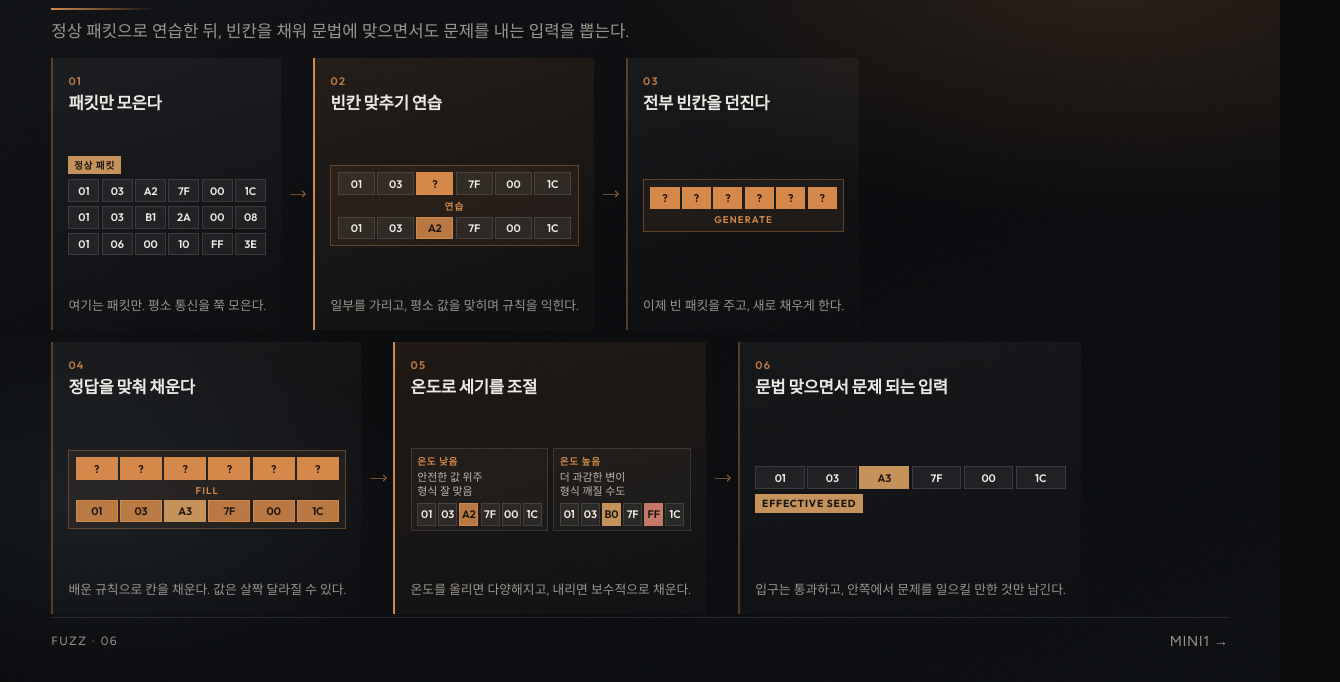
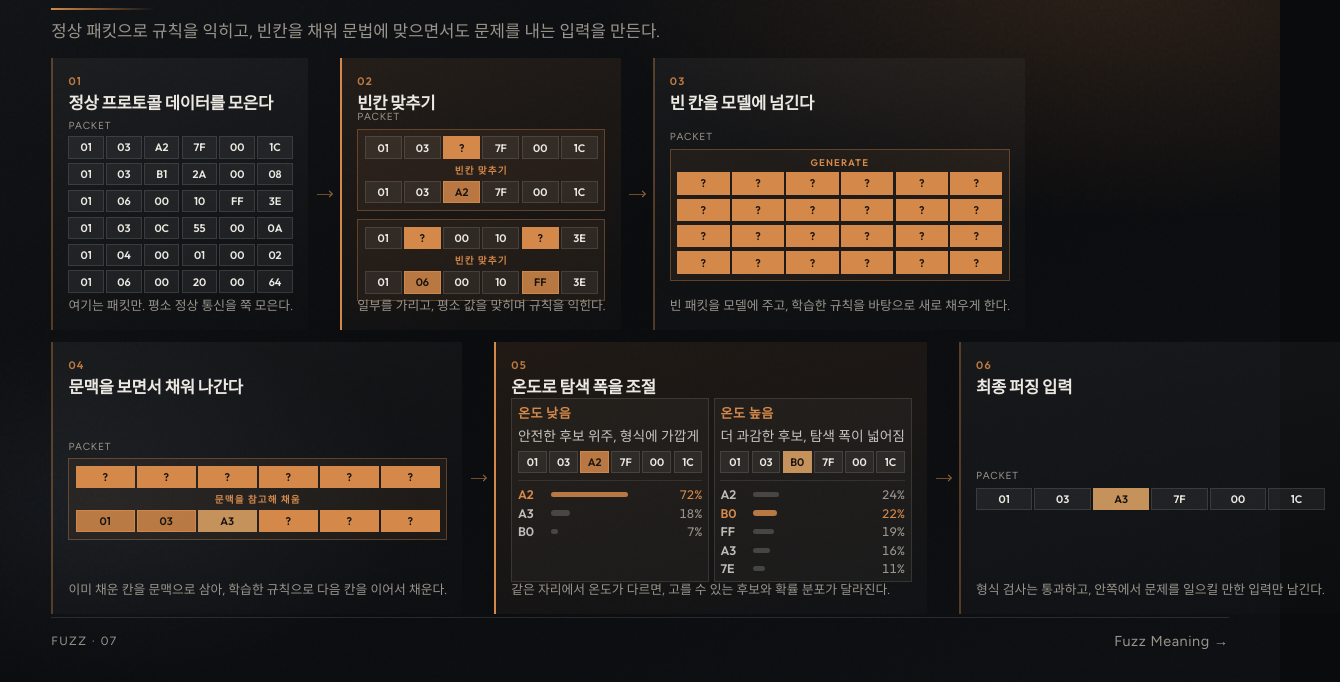
Before and after one commit to Hyeonseok93/Hyeonseok93.portfolio, a plain HTML site: page fuzz.html in a window 1280 px wide. Shown: the part 118-800 px from the top of the page, 1340 px wide, since content can reach past the window. Drawn offline with Linux system fonts and the light colour scheme.

Commit message:
Add Detect/Fuzz meaning pages and refine paper flow visuals.
Co-authored-by: Cursor <cursoragent@cursor.com>

```diff
--- a/css/detail.css
+++ b/css/detail.css
@@ -228,6 +228,10 @@ body { overflow: hidden; }
   padding: 0.4rem;
   border: 1px solid rgba(212, 137, 74, 0.35);
   background: rgba(212, 137, 74, 0.07);
+}
+
+.cell__viz > .mlm-mini + .mlm-mini {
+  margin-top: 0.2rem;
 }
 
 .mlm-mini__mid {
@@ -471,17 +475,65 @@ body { overflow: hidden; }
 .temp__box strong {
   display: block;
   font-family: "Outfit", sans-serif;
-  font-size: 0.6rem;
-  letter-spacing: 0.08em;
-  text-transform: uppercase;
+  font-size: 0.82rem;
+  letter-spacing: 0.04em;
   color: var(--copper);
-  margin-bottom: 0.2rem;
+  margin-bottom: 0.28rem;
 }
 
 .temp__box p {
-  font-size: 0.68rem;
-  line-height: 1.3;
-  color: rgba(236, 233, 227, 0.75);
+  font-size: 0.86rem;
+  line-height: 1.4;
+  color: rgba(236, 233, 227, 0.82);
+  white-space: nowrap;
+}
+
+.temp__cands {
+  list-style: none;
+  display: flex;
+  flex-direction: column;
+  gap: 0.22rem;
+  margin: 0.4rem 0 0;
+  padding: 0.4rem 0 0;
+  border-top: 1px solid rgba(236, 233, 227, 0.1);
+}
+
+.temp__cand {
+  display: grid;
+  grid-template-columns: 1.7rem 1fr 2.4rem;
+  align-items: center;
+  gap: 0.35rem;
+  font-family: "Outfit", sans-serif;
+  font-size: 0.78rem;
+}
+
+.temp__cand span {
+  font-weight: 600;
+  color: rgba(236, 233, 227, 0.78);
+}
+
+.temp__cand i {
+  display: block;
+  height: 0.32rem;
+  width: var(--w, 40%);
+  border-radius: 999px;
+  background: rgba(236, 233, 227, 0.2);
+}
+
+.temp__cand em {
+  font-style: normal;
+  font-variant-numeric: tabular-nums;
+  text-align: right;
+  color: var(--muted);
+}
+
+.temp__cand--pick span,
+.temp__cand--pick em {
+  color: var(--copper);
+}
+
+.temp__cand--pick i {
+  background: rgba(212, 137, 74, 0.85);
 }
 
 .pill {
@@ -713,6 +765,10 @@ body { overflow: hidden; }
     grid-template-columns: 1fr;
   }
 
+  .temp__box p {
+    white-space: normal;
+  }
+
   .footer {
     flex-wrap: wrap;
     gap: 0.65rem;
@@ -727,3 +783,21 @@ body { overflow: hidden; }
   }
   .accent { width: 6.5rem; }
 }
+
+.fill-steps {
+  display: flex;
+  flex-direction: column;
+  gap: 0.25rem;
+  padding: 0.4rem;
+  border: 1px solid rgba(212, 137, 74, 0.35);
+  background: rgba(212, 137, 74, 0.07);
+}
+.fill-steps__mid {
+  text-align: center;
+  font-family: Outfit, sans-serif;
+  font-size: 0.6rem;
+  font-weight: 600;
+  letter-spacing: 0.12em;
+  text-transform: uppercase;
+  color: var(--copper);
+}
--- a/fuzz.html
+++ b/fuzz.html
@@ -14,43 +14,56 @@
     <div class="stage__bg" aria-hidden="true"></div>
     <div class="stage__grain" aria-hidden="true"></div>
     <div class="frame">
-      <site-nav back-href="detect.html" back-label="← Detect"></site-nav>
+      <site-nav back-href="detect-why.html" back-label="← Detect"></site-nav>
       <main class="board">
         <header class="identity">
           <h1 class="name">RoBERTa 기반 ICS 프로토콜 퍼징 입력 생성 및 제어</h1>
           <div class="accent" aria-hidden="true"></div>
-          <p class="lede">정상 패킷으로 연습한 뒤, 빈칸을 채워 문법에 맞으면서도 문제를 내는 입력을 뽑는다.</p>
+          <p class="lede">정상 패킷으로 규칙을 익히고, 빈칸을 채워 문법에 맞으면서도 문제를 내는 입력을 만든다.</p>
         </header>
 
         <section class="flow flow--6" aria-label="Fuzz 6단계">
           <div class="flow__row">
             <article class="cell">
               <p class="cell__n">01</p>
-              <h2 class="cell__t">패킷만 모은다</h2>
+              <h2 class="cell__t">정상 프로토콜 데이터를 모은다</h2>
               <div class="cell__viz" aria-hidden="true">
-                <span class="tag">정상 패킷</span>
                 <div class="stack">
+                  <p class="stack__label">Packet</p>
                   <div class="byte-row"><span>01</span><span>03</span><span>A2</span><span>7F</span><span>00</span><span>1C</span></div>
                   <div class="byte-row"><span>01</span><span>03</span><span>B1</span><span>2A</span><span>00</span><span>08</span></div>
                   <div class="byte-row"><span>01</span><span>06</span><span>00</span><span>10</span><span>FF</span><span>3E</span></div>
+                  <div class="byte-row"><span>01</span><span>03</span><span>0C</span><span>55</span><span>00</span><span>0A</span></div>
+                  <div class="byte-row"><span>01</span><span>04</span><span>00</span><span>01</span><span>00</span><span>02</span></div>
+                  <div class="byte-row"><span>01</span><span>06</span><span>00</span><span>20</span><span>00</span><span>64</span></div>
                 </div>
               </div>
-              <p class="cell__note">여기는 패킷만. 평소 통신을 쭉 모은다.</p>
+              <p class="cell__note">여기는 패킷만. 평소 정상 통신을 쭉 모은다.</p>
             </article>
 
             <div class="flow__arrow" aria-hidden="true"></div>
 
             <article class="cell cell--focus">
               <p class="cell__n">02</p>
-              <h2 class="cell__t">빈칸 맞추기 연습</h2>
+              <h2 class="cell__t">빈칸 맞추기</h2>
               <div class="cell__viz" aria-hidden="true">
+                <p class="stack__label">Packet</p>
                 <div class="mlm-mini">
                   <div class="byte-row">
                     <span>01</span><span>03</span><span class="mask">?</span><span>7F</span><span>00</span><span>1C</span>
                   </div>
-                  <p class="mlm-mini__mid">연습</p>
+                  <p class="mlm-mini__mid">빈칸 맞추기</p>
                   <div class="byte-row">
                     <span>01</span><span>03</span><span class="ok">A2</span><span>7F</span><span>00</span><span>1C</span>
+                  </div>
+                </div>
+                <div class="mlm-mini">
+                  <div class="byte-row">
+                    <span>01</span><span class="mask">?</span><span>00</span><span>10</span><span class="mask">?</span><span>3E</span>
+                  </div>
+                  <p class="mlm-mini__mid">빈칸 맞추기</p>
+                  <div class="byte-row">
+                    <span>01</span><span class="ok">06</span><span>00</span><span>10</span><span class="ok">FF</span><span>3E</span>
                   </div>
                 </div>
               </div>
@@ -61,82 +74,105 @@
 
             <article class="cell">
               <p class="cell__n">03</p>
-              <h2 class="cell__t">전부 빈칸을 던진다</h2>
+              <h2 class="cell__t">빈 칸을 모델에 넘긴다</h2>
               <div class="cell__viz" aria-hidden="true">
+                <p class="stack__label">Packet</p>
                 <div class="mlm-mini">
+                  <p class="mlm-mini__mid">generate</p>
                   <div class="byte-row">
                     <span class="mask">?</span><span class="mask">?</span><span class="mask">?</span><span class="mask">?</span><span class="mask">?</span><span class="mask">?</span>
                   </div>
-                  <p class="mlm-mini__mid">generate</p>
+                  <div class="byte-row">
+                    <span class="mask">?</span><span class="mask">?</span><span class="mask">?</span><span class="mask">?</span><span class="mask">?</span><span class="mask">?</span>
+                  </div>
+                  <div class="byte-row">
+                    <span class="mask">?</span><span class="mask">?</span><span class="mask">?</span><span class="mask">?</span><span class="mask">?</span><span class="mask">?</span>
+                  </div>
+                  <div class="byte-row">
+                    <span class="mask">?</span><span class="mask">?</span><span class="mask">?</span><span class="mask">?</span><span class="mask">?</span><span class="mask">?</span>
+                  </div>
                 </div>
               </div>
-              <p class="cell__note">이제 빈 패킷을 주고, 새로 채우게 한다.</p>
+              <p class="cell__note">빈 패킷을 모델에 주고, 학습한 규칙을 바탕으로 새로 채우게 한다.</p>
             </article>
           </div>
 
           <div class="flow__row">
             <article class="cell">
               <p class="cell__n">04</p>
-              <h2 class="cell__t">정답을 맞춰 채운다</h2>
+              <h2 class="cell__t">문맥을 보면서 채워 나간다</h2>
               <div class="cell__viz" aria-hidden="true">
-                <div class="mlm-mini">
+                <p class="stack__label">Packet</p>
+                <div class="fill-steps">
                   <div class="byte-row">
                     <span class="mask">?</span><span class="mask">?</span><span class="mask">?</span><span class="mask">?</span><span class="mask">?</span><span class="mask">?</span>
                   </div>
-                  <p class="mlm-mini__mid">fill</p>
+                  <p class="fill-steps__mid">문맥을 참고해 채움</p>
                   <div class="byte-row">
-                    <span class="ok">01</span><span class="ok">03</span><span class="mut">A3</span><span class="ok">7F</span><span class="ok">00</span><span class="ok">1C</span>
+                    <span class="ok">01</span><span class="ok">03</span><span class="mut">A3</span><span class="mask">?</span><span class="mask">?</span><span class="mask">?</span>
                   </div>
                 </div>
               </div>
-              <p class="cell__note">배운 규칙으로 칸을 채운다. 값은 살짝 달라질 수 있다.</p>
+              <p class="cell__note">이미 채운 칸을 문맥으로 삼아, 학습한 규칙으로 다음 칸을 이어서 채운다.</p>
             </article>
 
             <div class="flow__arrow" aria-hidden="true"></div>
 
             <article class="cell cell--focus">
               <p class="cell__n">05</p>
-              <h2 class="cell__t">온도로 세기를 조절</h2>
+              <h2 class="cell__t">온도로 탐색 폭을 조절</h2>
               <div class="cell__viz" aria-hidden="true">
                 <div class="temp">
                   <div class="temp__rail">
                     <div class="temp__box">
                       <strong>온도 낮음</strong>
-                      <p>안전한 값 위주<br />형식 잘 맞음</p>
-                      <div class="byte-row" style="margin-top:0.25rem">
+                      <p>안전한 후보 위주, 형식에 가깝게</p>
+                      <div class="byte-row" style="margin-top:0.3rem">
                         <span>01</span><span>03</span><span class="ok">A2</span><span>7F</span><span>00</span><span>1C</span>
                       </div>
+                      <ul class="temp__cands">
+                        <li class="temp__cand temp__cand--pick"><span>A2</span><i style="--w:72%"></i><em>72%</em></li>
+                        <li class="temp__cand"><span>A3</span><i style="--w:18%"></i><em>18%</em></li>
+                        <li class="temp__cand"><span>B0</span><i style="--w:7%"></i><em>7%</em></li>
+                      </ul>
                     </div>
                     <div class="temp__box">
                       <strong>온도 높음</strong>
-                      <p>더 과감한 변이<br />형식 깨질 수도</p>
-                      <div class="byte-row" style="margin-top:0.25rem">
-                        <span>01</span><span>03</span><span class="mut">B0</span><span>7F</span><span class="bad">FF</span><span>1C</span>
+                      <p>더 과감한 후보, 탐색 폭이 넓어짐</p>
+                      <div class="byte-row" style="margin-top:0.3rem">
+                        <span>01</span><span>03</span><span class="mut">B0</span><span>7F</span><span>00</span><span>1C</span>
                       </div>
+                      <ul class="temp__cands">
+                        <li class="temp__cand"><span>A2</span><i style="--w:24%"></i><em>24%</em></li>
+                        <li class="temp__cand temp__cand--pick"><span>B0</span><i style="--w:22%"></i><em>22%</em></li>
+                        <li class="temp__cand"><span>FF</span><i style="--w:19%"></i><em>19%</em></li>
+                        <li class="temp__cand"><span>A3</span><i style="--w:16%"></i><em>16%</em></li>
+                        <li class="temp__cand"><span>7E</span><i style="--w:11%"></i><em>11%</em></li>
+                      </ul>
                     </div>
                   </div>
                 </div>
               </div>
-              <p class="cell__note">온도를 올리면 다양해지고, 내리면 보수적으로 채운다.</p>
+              <p class="cell__note">같은 자리에서 온도가 다르면, 고를 수 있는 후보와 확률 분포가 달라진다.</p>
             </article>
 
             <div class="flow__arrow" aria-hidden="true"></div>
 
             <article class="cell">
               <p class="cell__n">06</p>
-              <h2 class="cell__t">문법 맞으면서 문제 되는 입력</h2>
+              <h2 class="cell__t">최종 퍼징 입력</h2>
               <div class="cell__viz" aria-hidden="true">
+                <p class="stack__label">Packet</p>
                 <div class="byte-row">
                   <span>01</span><span>03</span><span class="mut">A3</span><span>7F</span><span>00</span><span>1C</span>
                 </div>
-                <span class="pill">Effective seed</span>
               </div>
-              <p class="cell__note">입구는 통과하고, 안쪽에서 문제를 일으킬 만한 것만 남긴다.</p>
+              <p class="cell__note">형식 검사는 통과하고, 안쪽에서 문제를 일으킬 만한 입력만 남긴다.</p>
             </article>
           </div>
         </section>
       </main>
-      <site-footer left="Fuzz · 06" next-href="works.html#mini-1" next-label="MINI1 →"></site-footer>
+      <site-footer left="Fuzz · 07" next-href="fuzz-why.html" next-label="Fuzz Meaning →"></site-footer>
     </div>
   </div>
 </body>
```
Also changed, not shown: css/detect-why.css (added, +36 -0 lines), detect-why.html (added, +53 -0 lines), detect.html (+2 -2 lines), fuzz-why.html (added, +53 -0 lines), papers.html (+1 -1 lines).
